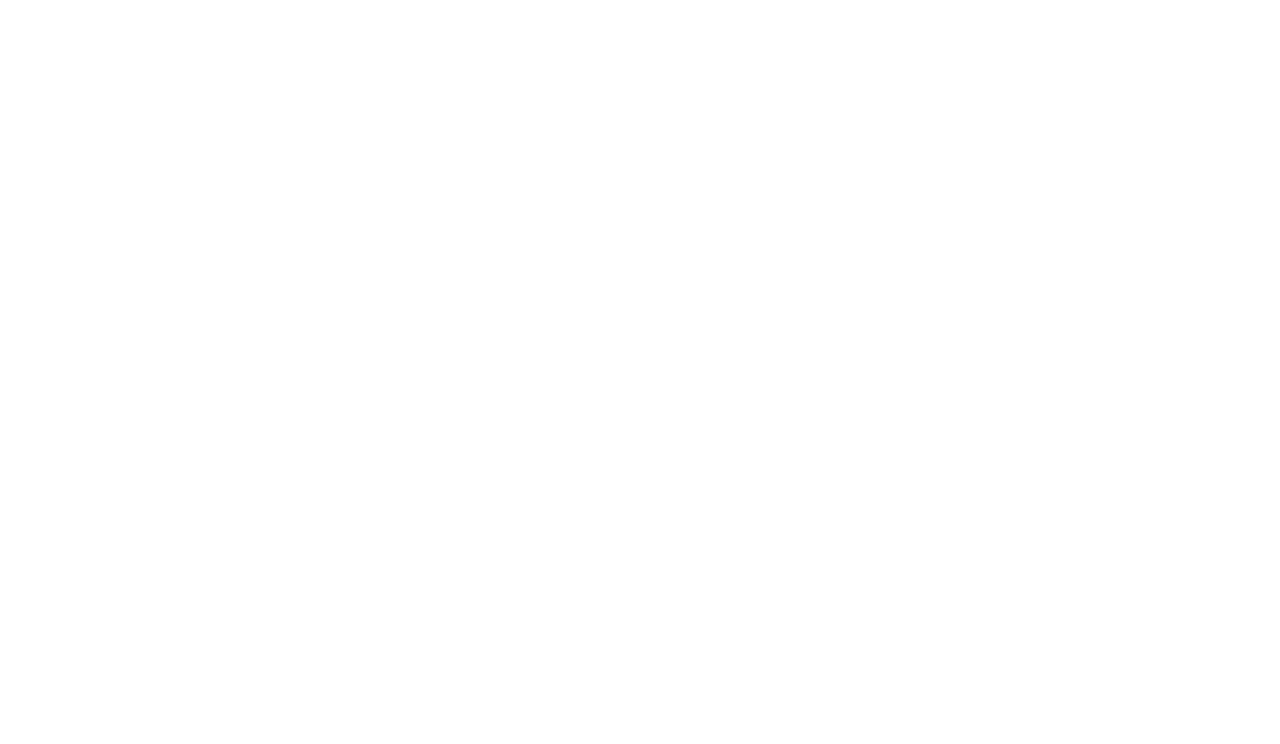
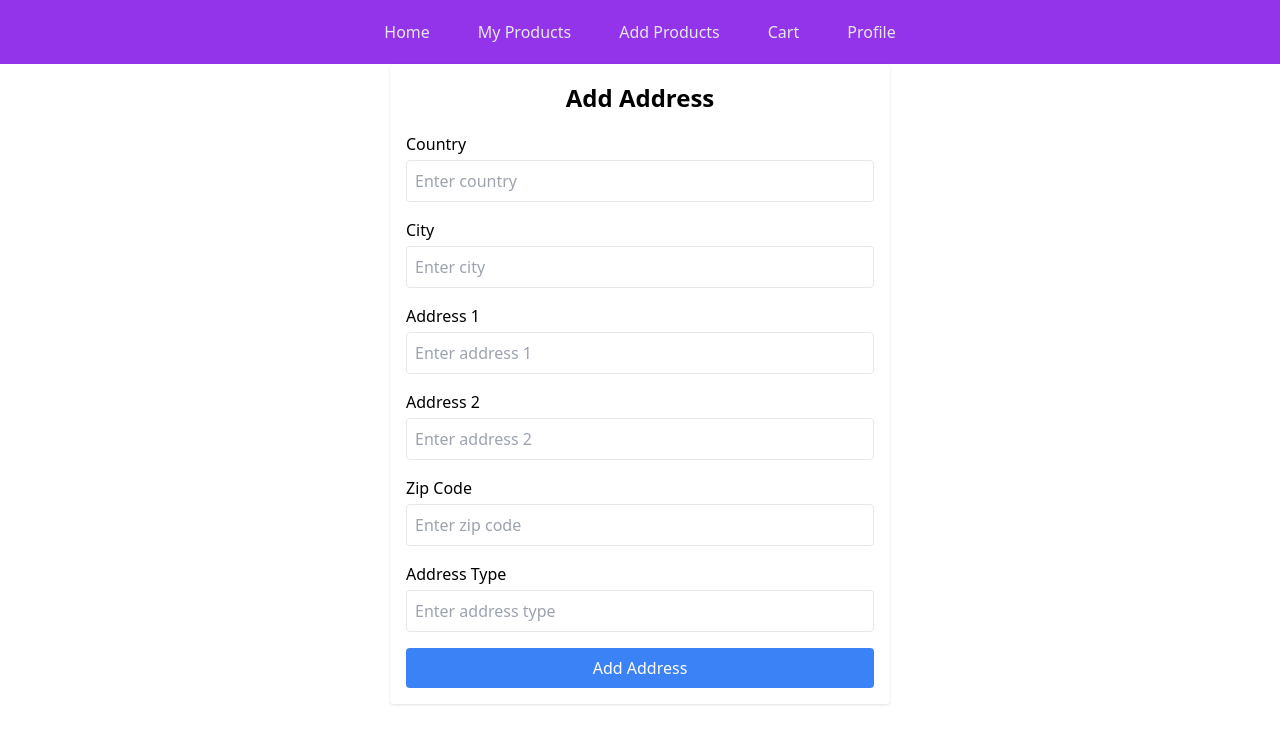
Before and after one commit to manghnaniankit/e-commerce_Follow_Along_Project, a React (Vite) app in the folder frontend/: page /create-address in a window 1280 px wide. Before the commit this address had no page. Shown: the top 744 px of the page. Built offline with nearby package versions, Linux system fonts and the light colour scheme.

Commit message:
milestone 21

```diff
--- a/frontend/src/App.jsx
+++ b/frontend/src/App.jsx
@@ -1,6 +1,6 @@
 import React from 'react'
 import { BrowserRouter,Routes,Route } from 'react-router-dom';
-import {LoginPage,SignupPage,Home,CreateProduct, MyProducts, Cart, ProductDetails, Profile} from "./Routes";
+import {LoginPage,SignupPage,Home,CreateProduct, MyProducts, Cart, ProductDetails, Profile, CreateAddress} from "./Routes";
 import "./App.css";
 
 const App = () => {
@@ -16,6 +16,7 @@ const App = () => {
         <Route path="/cart" element={<Cart />} />
         <Route path="/product/:id" element={<ProductDetails />} />
         <Route path="/profile" element={<Profile />} />
+        <Route path='/create-address' element={<CreateAddress />} />
       </Routes>
     </BrowserRouter>
   )
--- a/frontend/src/Routes.jsx
+++ b/frontend/src/Routes.jsx
@@ -6,5 +6,6 @@ import MyProducts from "./pages/myProducts.jsx";
 import Cart from "./pages/cart.jsx";
 import ProductDetails from "./pages/productDetails.jsx";
 import Profile from "./pages/profile.jsx";
+import CreateAddress from "./pages/createAddress.jsx";
 
-export { SignupPage, LoginPage, Home, CreateProduct, MyProducts, Cart, ProductDetails, Profile };
+export { SignupPage, LoginPage, Home, CreateProduct, MyProducts, Cart, ProductDetails, Profile, CreateAddress };
--- /dev/null
+++ b/frontend/src/pages/createAddress.jsx
@@ -0,0 +1,123 @@
+import React, { useState } from "react";
+import axios from "axios";
+import { useNavigate } from "react-router-dom";
+import NavBar from "../components/auth/nav";
+const CreateAddress = () => {
+    const navigate = useNavigate();
+    const [country, setCountry] = useState("");
+    const [city, setCity] = useState("");
+    const [address1, setAddress1] = useState("");
+    const [address2, setAddress2] = useState("");
+    const [zipCode, setZipCode] = useState("");
+    const [addressType, setAddressType] = useState("");
+    const handleSubmit = async (e) => {
+        e.preventDefault();
+        const addressData = {
+            country,
+            city,
+            address1,
+            address2,
+            zipCode,
+            addressType,
+            email: "gowrishvarma@gmail.com"
+        };
+        try {
+            const response = await axios.post(
+                "http://localhost:8000/api/v2/user/add-address",
+                addressData,
+                {
+                    headers: { "Content-Type": "application/json" },
+                }
+            );
+            if (response.status === 201) {
+                alert("Address added successfully!");
+                navigate("/profile");
+            }
+        } catch (err) {
+            console.error("Error adding address:", err);
+            alert("Failed to add address. Please check the data and try again.");
+        }
+    };
+    return (
+        <>
+            <NavBar />
+            <div className="w-[90%] max-w-[500px] bg-white shadow h-auto rounded-[4px] p-4 mx-auto">
+                <h5 className="text-[24px] font-semibold text-center">Add Address</h5>
+                <form onSubmit={handleSubmit}>
+                    <div className="mt-4">
+                        <label className="pb-1 block">Country</label>
+                        <input
+                            type="text"
+                            value={country}
+                            className="w-full p-2 border rounded"
+                            onChange={(e) => setCountry(e.target.value)}
+                            placeholder="Enter country"
+                            required
+                        />
+                    </div>
+                    <div className="mt-4">
+                        <label className="pb-1 block">City</label>
+                        <input
+                            type="text"
+                            value={city}
+                            className="w-full p-2 border rounded"
+                            onChange={(e) => setCity(e.target.value)}
+                            placeholder="Enter city"
+                            required
+                        />
+                    </div>
+                    <div className="mt-4">
+                        <label className="pb-1 block">Address 1</label>
+                        <input
+                            type="text"
+                            value={address1}
+                            className="w-full p-2 border rounded"
+                            onChange={(e) => setAddress1(e.target.value)}
+                            placeholder="Enter address 1"
+                            required
+                        />
+                    </div>
+                    <div className="mt-4">
+                        <label className="pb-1 block">Address 2</label>
+                        <input
+                            type="text"
+                            value={address2}
+                            className="w-full p-2 border rounded"
+                            onChange={(e) => setAddress2(e.target.value)}
+                            placeholder="Enter address 2"
+                        />
+                    </div>
+                    <div className="mt-4">
+                        <label className="pb-1 block">Zip Code</label>
+                        <input
+                            type="number"
+                            value={zipCode}
+                            className="w-full p-2 border rounded"
+                            onChange={(e) => setZipCode(e.target.value)}
+                            placeholder="Enter zip code"
+                            required
+                        />
+                    </div>
+                    <div className="mt-4">
+                        <label className="pb-1 block">Address Type</label>
+                        <input
+                            type="text"
+                            value={addressType}
+                            className="w-full p-2 border rounded"
+                            onChange={(e) => setAddressType(e.target.value)}
+                            placeholder="Enter address type"
+                            required
+                        />
+                    </div>
+                    <button
+                        type="submit"
+                        className="w-full mt-4 bg-blue-500 text-white p-2 rounded"
+                    >
+                        Add Address
+                    </button>
+                </form>
+            </div>
+        </>
+    );
+};
+export default CreateAddress;
--- a/frontend/src/pages/profile.jsx
+++ b/frontend/src/pages/profile.jsx
@@ -1,4 +1,5 @@
 import React, { useEffect, useState } from "react";
+import { useNavigate } from "react-router-dom";
 import AddressCard from "../components/auth/AddressCard";
 import NavBar from "../components/auth/nav";
 export default function Profile() {
@@ -9,6 +10,7 @@ export default function Profile() {
 		avatarUrl: "",
 	});
 	const [addresses, setAddresses] = useState([]);
+	const navigate = useNavigate();
 	useEffect(() => {
 		fetch(
 			`http://localhost:8000/api/v2/user/profile?email=${"ayan10092018@gmail.com"}`,
@@ -32,6 +34,11 @@ export default function Profile() {
 				console.log("Addresses fetched:", data.addresses);
 			});
 	}, []);
+
+	const handleAddAddress = () => {
+		navigate("/create-address");
+	};
+
 	return (
 		<>
 			<NavBar />
@@ -95,7 +102,10 @@ export default function Profile() {
 							</h1>
 						</div>
 						<div className="w-full h-max p-5">
-							<button className="w-max px-3 py-2 bg-neutral-600 text-neutral-100 rounded-md text-center hover:bg-neutral-100 hover:text-black transition-all duration-100">
+							<button
+								className="w-max px-3 py-2 bg-neutral-600 text-neutral-100 rounded-md text-center hover:bg-neutral-100 hover:text-black transition-all duration-100"
+								onClick={handleAddAddress}
+							>
 								Add Address
 							</button>
 						</div>
```
